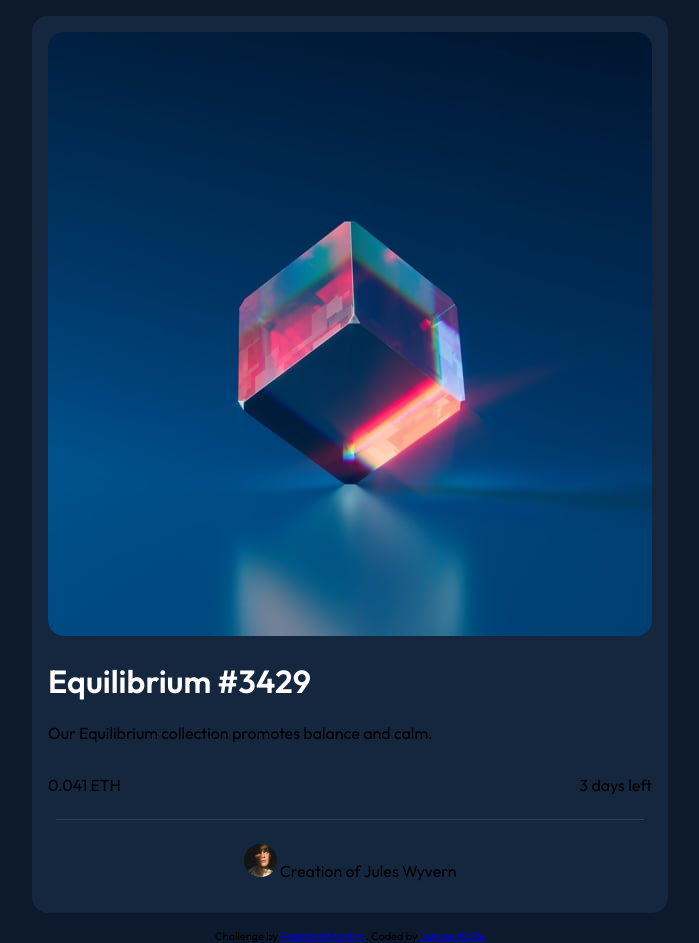
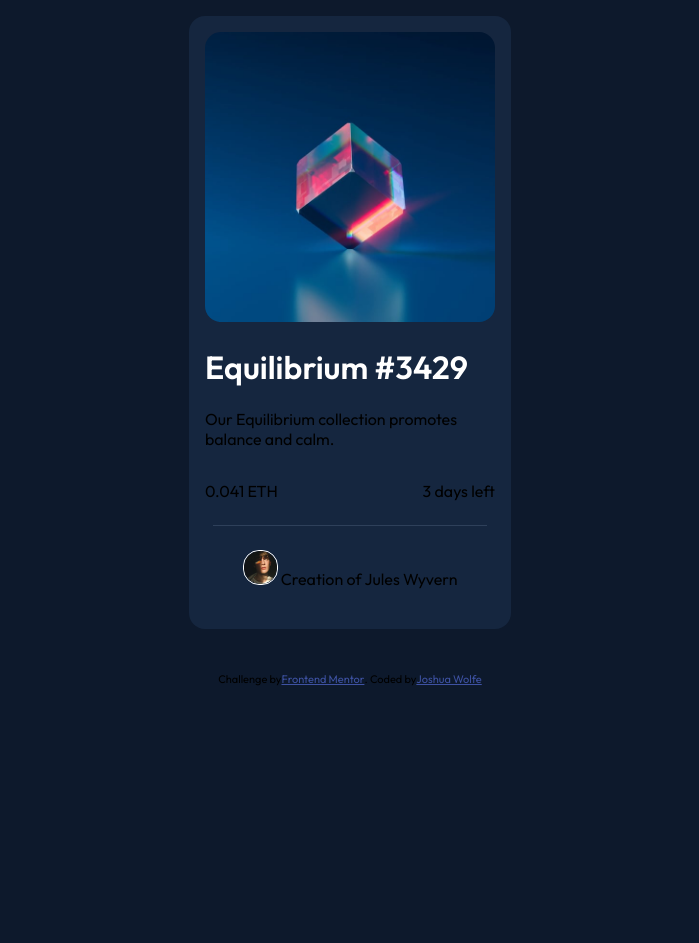
Before and after one commit to joshuamwolfe/nft-card, a website: page index.html in a window 1280 px wide. Shown: the whole page, without its empty margins (290-989 px from the left). After the commit the page ends 800 px from the top, so only its background shows below. Drawn offline with Linux system fonts and the light colour scheme; a web font is replaced by a local one.

Commit message:
Removed some unneeded css, changed flex direction to column.

```diff
--- a/css/style.css
+++ b/css/style.css
@@ -9,6 +9,7 @@
     --white-color: #ffffff;
 }
 
+
 body {
     background-color: var(--main-bg-color);
     box-sizing: border-box;
@@ -19,18 +20,17 @@ body {
     font-family: 'Outfit', sans-serif;
     height: auto;
     align-items: center;
+    justify-content: center;
     margin: 0;
     padding: 0;
-    /*height: 100vh;*/
 }
 
 main {
     border-radius: 1rem;
     background-color: var(--card-bg-color);
-    justify-content: center;
-    align-items: center;
     padding: 1rem;
     margin: 1rem;
+    max-width: 18.125rem;
 }
 
 main h1 {
@@ -44,6 +44,11 @@ main hr {
     margin: 0.5rem;
 }
 
+main img {
+    max-width: 18.125rem;
+    border-radius: 1rem;
+}
+
 .heading-1 {
     font-size: 18px;
     font-weight: 600;
@@ -51,11 +56,12 @@ main hr {
 }
 
 .image-container {
-    max-width: 100vw;
+    width: 18.125rem;
 }
 
 .image-container img {
     border-radius: 1rem;
+    width: auto;
 }
 
 footer {
@@ -64,16 +70,16 @@ footer {
     text-align: center;
 }
 
-/*.attribution {*/
-/*    display: flex;*/
-/*    font-size: 11px;*/
-/*    text-align: center;*/
-/*    margin-top: 10%;*/
-/*}*/
+.attribution {
+    display: flex;
+    font-size: 11px;
+    text-align: center;
+    margin-top: 10%;
+}
 
-/*.attribution a {*/
-/*    color: hsl(228, 45%, 44%);*/
-/*}*/
+.attribution a {
+    color: hsl(228, 45%, 44%);
+}
 
 /*Container to Alight Paragraph with time left & price*/
 .time-left-section {
@@ -82,12 +88,13 @@ footer {
 }
 
 .profile-image-section {
-    align-content: center;
     display: flex;
     justify-content: center;
+    margin: 0.5rem;
 }
 
 .profile-image-section img {
     height: 33px;
     width: 33px;
+    border: 0.031rem solid white;
 }
--- a/index.html
+++ b/index.html
@@ -13,9 +13,7 @@
 </head>
 <body>
 <main class="primary-container">
-    <section class="image-container">
-        <img src="./images/image-equilibrium.jpg" alt="">
-    </section>
+    <img src="./images/image-equilibrium.jpg" alt="">
     <h1>Equilibrium #3429</h1>
     <p>Our Equilibrium collection promotes balance and calm.</p>
     <div class="time-left-section">
```
